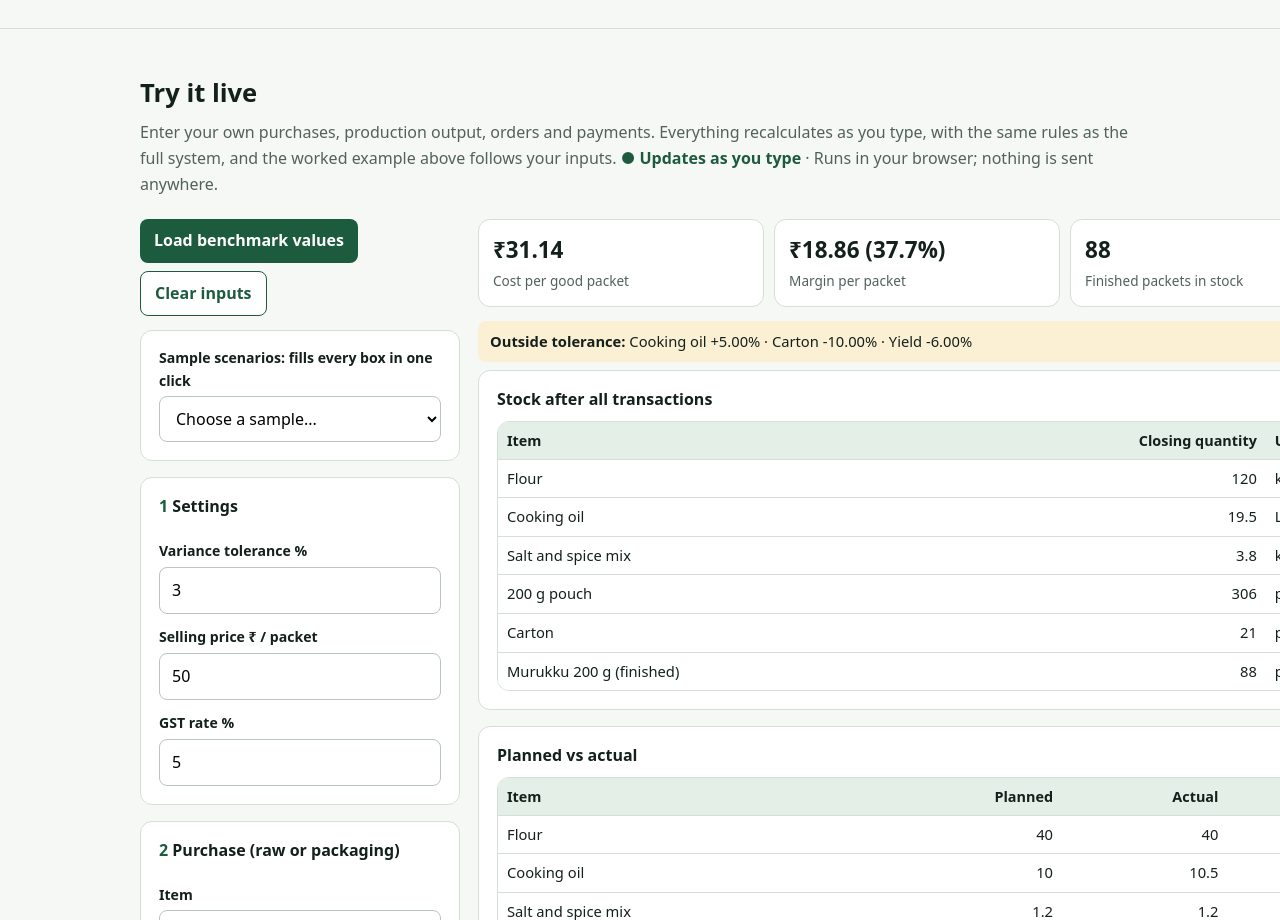
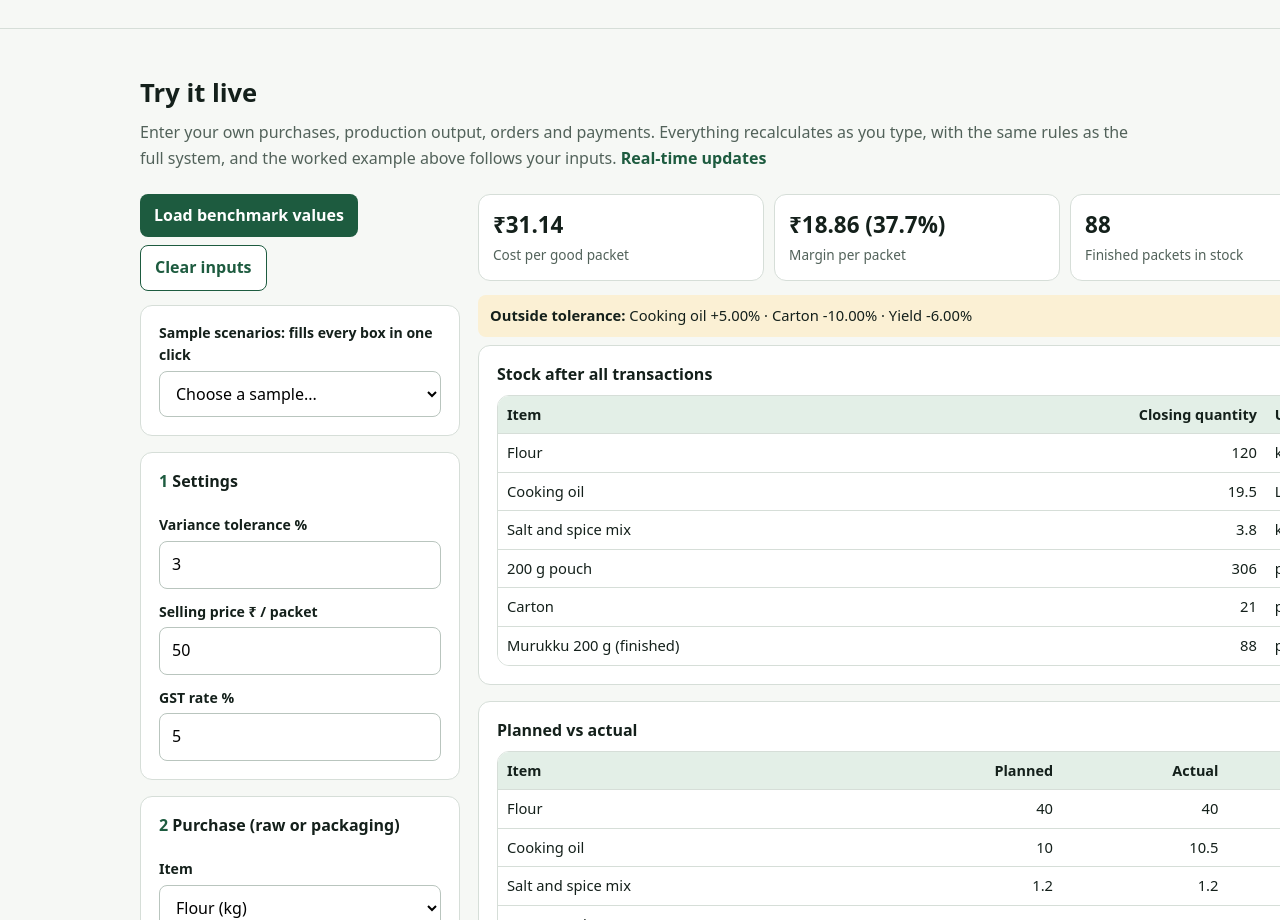
Before and after one commit to Prithyadarshan/order-to-audit, a plain HTML site: page docs/index.html in a window 1280 px wide. Shown: the part 2280-3200 px from the top of the page. Drawn offline with Linux system fonts and the light colour scheme.

Commit message:
Modify 'Try it live' section for real-time updates
Updated the 'Try it live' section to reflect real-time updates.

```diff
--- a/docs/index.html
+++ b/docs/index.html
@@ -101,7 +101,7 @@ footer{background:#14201b;color:#cfe0d6;padding:28px 0;font-size:.94rem}footer a
 <div class="tw"><table><tr><th>Check</th><th>Expected</th><th>Live result</th><th></th></tr><tr><td>Flour closing balance</td><td>120 kg</td><td id="b_flour">-</td><td id="b_flour_c"></td></tr><tr><td>Oil closing balance</td><td>19.5 L</td><td id="b_oil">-</td><td id="b_oil_c"></td></tr><tr><td>Pouches closing balance</td><td>306</td><td id="b_pouch">-</td><td id="b_pouch_c"></td></tr><tr><td>Finished goods after the run / after dispatch</td><td>238 / 88</td><td id="b_fg">-</td><td id="b_fg_c"></td></tr><tr><td>Yield variance (188 vs 200)</td><td>-6.00%, flagged</td><td id="b_yield">-</td><td id="b_yield_c"></td></tr><tr><td>Oil variance</td><td>+5.00%, flagged</td><td id="b_ovar">-</td><td id="b_ovar_c"></td></tr><tr><td>Retailer A invoice (₹7,500 + ₹187.50 CGST + ₹187.50 SGST)</td><td>₹7,875.00</td><td id="b_inv">-</td><td id="b_inv_c"></td></tr><tr><td>Retailer A outstanding after ₹4,000</td><td>₹3,875.00</td><td id="b_out">-</td><td id="b_out_c"></td></tr><tr><td>Distributor B, 120 packets</td><td>Short by 32, IGST ₹300.00</td><td id="b_dist">-</td><td id="b_dist_c"></td></tr><tr><td>Cost per packet (weighted-average method)</td><td>₹31.14</td><td id="b_cpp">-</td><td id="b_cpp_c"></td></tr></table></div>
 </div></section>
 
-<section id="try-live"><div class="wrap"><h2>Try it live</h2><p class="sub">Enter your own purchases, production output, orders and payments. Everything recalculates as you type, with the same rules as the full system, and the worked example above follows your inputs. <span class="slive">● Updates as you type</span> · Runs in your browser; nothing is sent anywhere.</p><div id="sim"><div class="sapp">
+<section id="try-live"><div class="wrap"><h2>Try it live</h2><p class="sub">Enter your own purchases, production output, orders and payments. Everything recalculates as you type, with the same rules as the full system, and the worked example above follows your inputs. <span class="slive">Real-time updates</span></p><div id="sim"><div class="sapp">
 <form id="f" onsubmit="return false" autocomplete="off">
 <div class="sbtns"><button type="button" id="bench">Load benchmark values</button><button type="button" class="alt" id="clear">Clear inputs</button></div><div class="sc"><label for="scen" style="margin-top:0">Sample scenarios: fills every box in one click</label><select id="scen"><option value="">Choose a sample...</option><option value="0">1. Clean batch, nothing flagged</option><option value="1">2. Higher flour price changes the average cost</option><option value="2">3. Poor yield and heavy wastage</option><option value="3">4. Two batches, both orders fit</option><option value="4">5. Not enough flour in stock</option><option value="5">6. Both orders inside Tamil Nadu</option></select></div>
 
```
